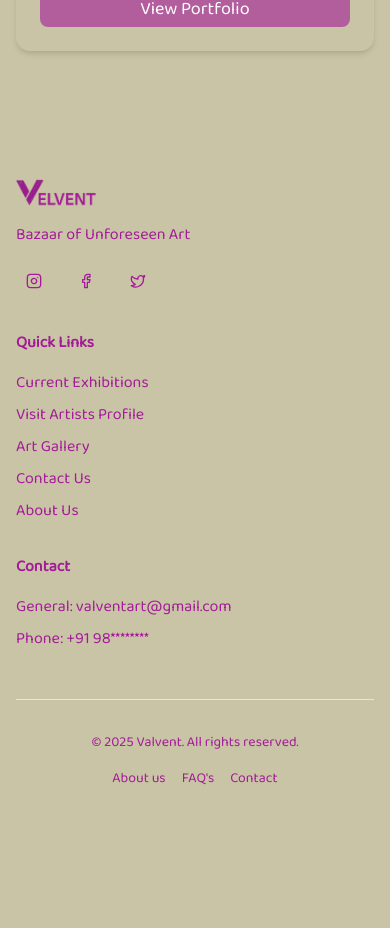
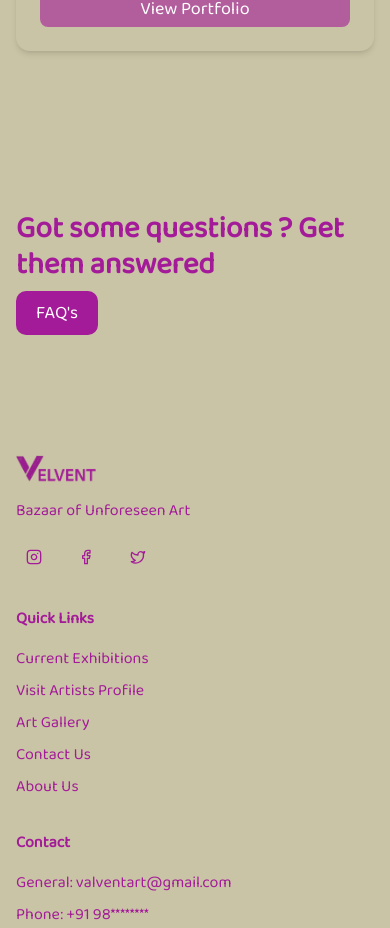
Before and after one commit to Mayank2305Mishra/velvent, a Next.js app: page /new in a window 390 px wide. Shown: the part 5755-6683 px from the top of the page. Before the commit the page ends 6591 px from the top, so only its background shows below. Built offline with nearby package versions, Linux system fonts and the light colour scheme.

Commit message:
faq_section

```diff
--- a/app/(about)/new/page.tsx
+++ b/app/(about)/new/page.tsx
@@ -333,6 +333,17 @@ const page = () => {
           </div>
         </div>
       </section>
+      <section id="faq" className="py-20 bg-background">
+            <div className="container mx-auto px-4">
+                <h1 className="text-3xl md:text-4xl font-bold mb-4">Got some questions ? Get them answered </h1>
+                <p className="text-muted-foreground text-lg">
+
+                </p>
+                <Link href="/faq" className="text-lg text-white link text-center rounded-lg">
+                    FAQ's
+                </Link>
+            </div>
+      </section>
       <footer className="bg-muted py-12 md:py-16">
         <div className="container mx-auto px-4">
           <div className="grid grid-cols-1 md:grid-cols-2 lg:grid-cols-4 gap-8 mb-12">
```
